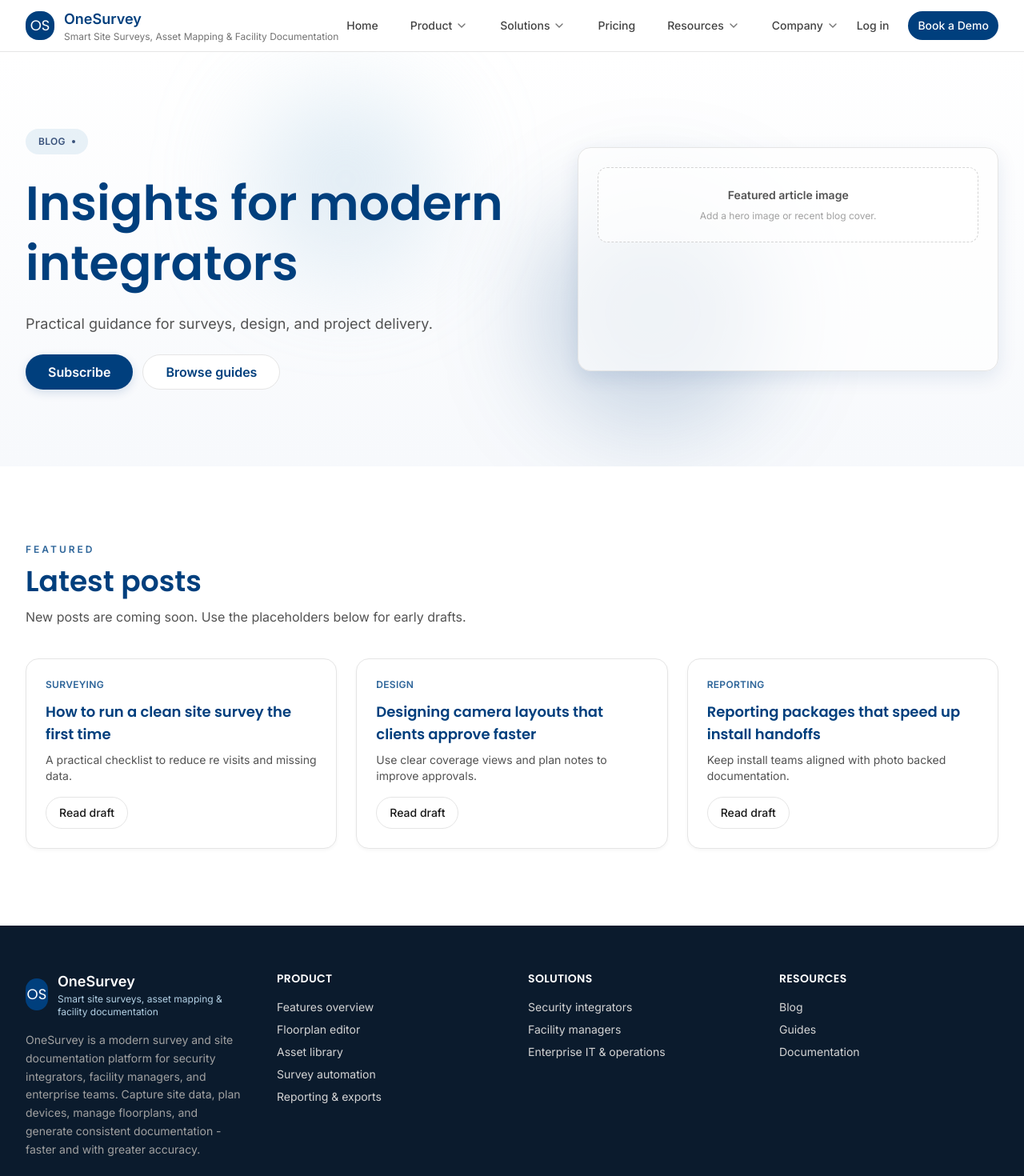
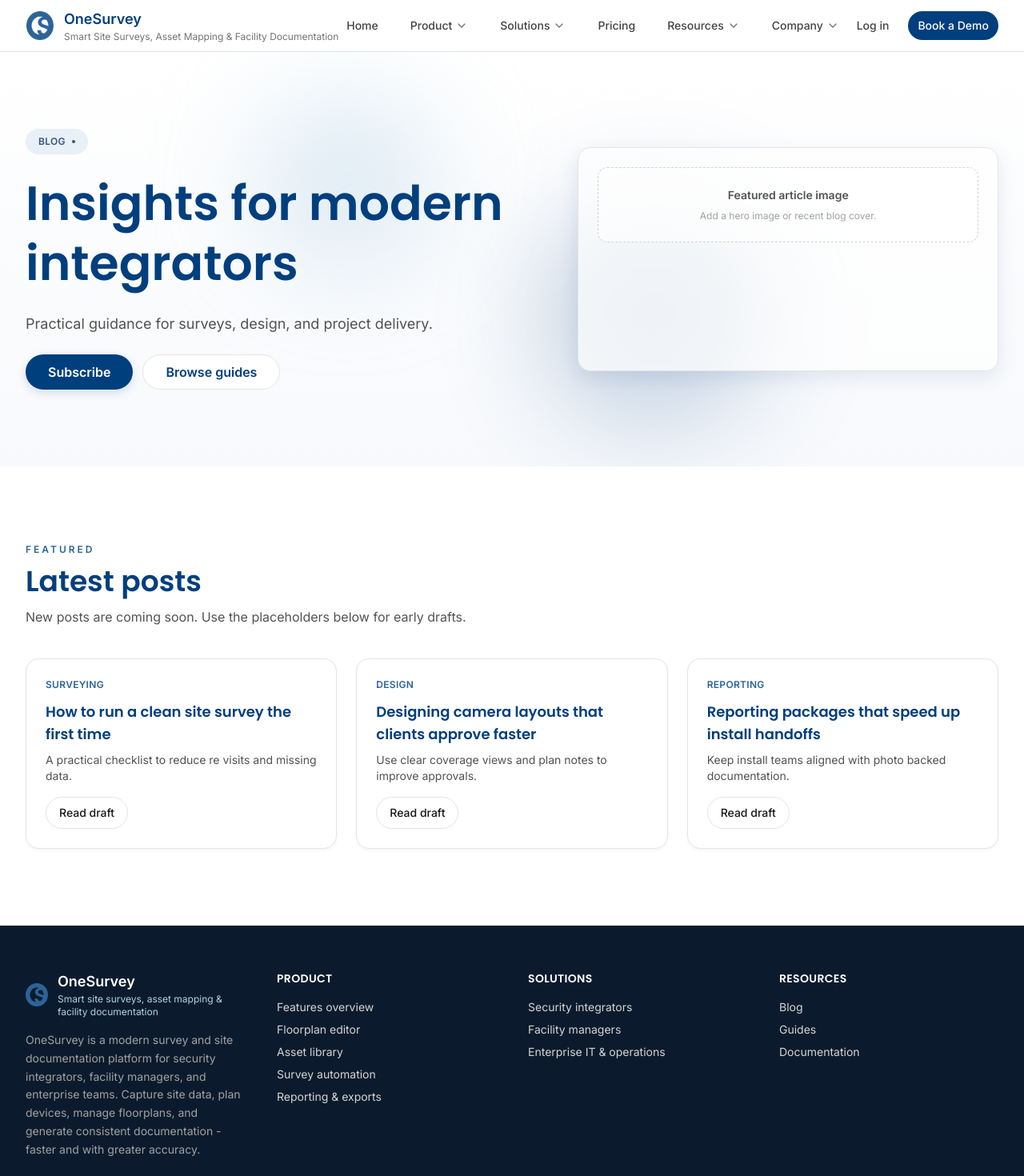
Before and after one commit to rstewartIA/www.onesurveyapp.com, a Next.js app: page /blog in a window 1280 px wide. Shown: the top 1470 px of the page at 80% size. Built offline with nearby package versions, Linux system fonts and the light colour scheme.

Commit message:
updating UI for top nav and page routing

```diff
--- a/src/app/layout.tsx
+++ b/src/app/layout.tsx
@@ -37,6 +37,10 @@ export const metadata: Metadata = {
       "Capture, plan, and document your sites with a unified cloud platform. OneSurvey helps teams map devices, standardize surveys, and maintain clear facility records across every location.",
     images: ["/og-default.png"],
   },
+  icons: {
+    icon: "/OS-logo.png",
+    apple: "/OS-logo.png",
+  },
   alternates: {
     canonical: "https://onesurvey.com/",
   },
--- a/src/components/marketing/footer.tsx
+++ b/src/components/marketing/footer.tsx
@@ -1,4 +1,5 @@
 import Link from "next/link";
+import Image from "next/image";
 
 type FooterColumn = {
   title: string;
@@ -16,8 +17,14 @@ export function Footer({ columns }: FooterProps) {
         <div className="grid gap-10 md:grid-cols-4">
           <div className="space-y-4">
             <div className="flex items-center gap-3">
-              <div className="flex h-10 w-10 items-center justify-center rounded-lg bg-brand-primary text-white font-display text-lg">
-                OS
+              <div className="relative h-10 w-10">
+                <Image
+                  src="/OS-logo.png"
+                  alt="OneSurvey logo"
+                  fill
+                  className="object-contain"
+                  sizes="40px"
+                />
               </div>
               <div>
                 <div className="text-lg font-semibold text-white">OneSurvey</div>
--- a/src/components/marketing/top-nav.tsx
+++ b/src/components/marketing/top-nav.tsx
@@ -1,6 +1,7 @@
 "use client";
 
 import Link from "next/link";
+import Image from "next/image";
 import { useState } from "react";
 import { Button } from "@/components/ui/button";
 import { cn } from "@/lib/utils";
@@ -25,13 +26,22 @@ export function TopNav({
     <header className="sticky top-0 z-50 w-full border-b border-neutral-200 bg-white/90 backdrop-blur-md">
       <div className="container mx-auto flex h-16 items-center justify-between px-4 md:px-6 lg:px-8">
         <div className="flex items-center gap-3">
-          <div className="flex h-9 w-9 items-center justify-center rounded-lg bg-brand-primary text-white font-display text-lg">
-            OS
-          </div>
-          <div className="flex flex-col leading-tight">
-            <span className="text-lg font-semibold text-brand-primary">OneSurvey</span>
-            <span className="text-xs text-neutral-500">Smart Site Surveys, Asset Mapping & Facility Documentation</span>
-          </div>
+          <Link href="/" className="flex items-center gap-3">
+            <div className="relative h-9 w-9">
+              <Image
+                src="/OS-logo.png"
+                alt="OneSurvey logo"
+                fill
+                className="object-contain"
+                sizes="36px"
+                priority
+              />
+            </div>
+            <div className="flex flex-col leading-tight">
+              <span className="text-lg font-semibold text-brand-primary">OneSurvey</span>
+              <span className="text-xs text-neutral-500">Smart Site Surveys, Asset Mapping & Facility Documentation</span>
+            </div>
+          </Link>
         </div>
 
         <nav className="hidden lg:flex items-center gap-6 text-sm font-medium text-neutral-700">
```
Also changed, not shown: public/OS-logo.png (added), src/app/icon.png (added).
